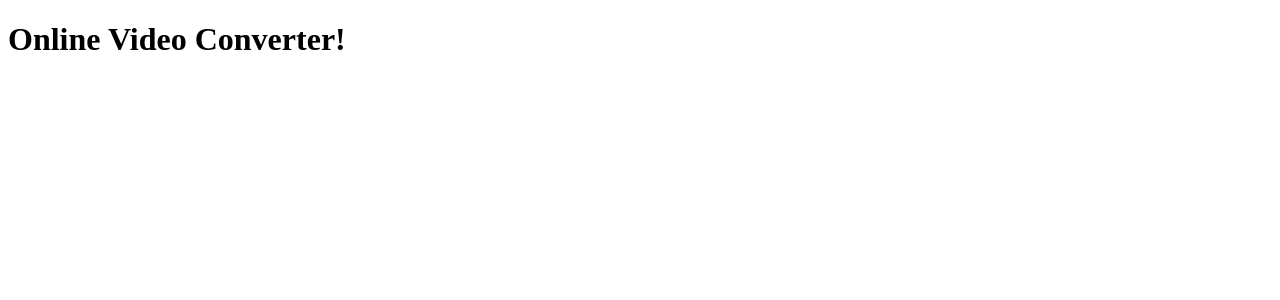
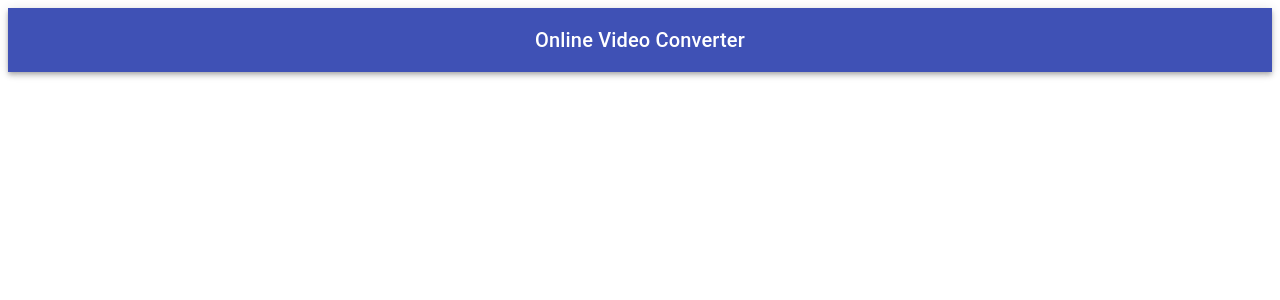
Before and after one commit to tcanbolat/online-video-converter, a React (Create React App) app in the folder client/: page / in a window 1280 px wide. Shown: the top 300 px of the page. Built offline with nearby package versions, Linux system fonts and the light colour scheme.

Commit message:
imported material-ui & added appbar

```diff
--- a/client/package.json
+++ b/client/package.json
@@ -4,6 +4,7 @@
   "private": true,
   "proxy": "http://localhost:3001/",
   "dependencies": {
+    "@material-ui/core": "^4.9.12",
     "@testing-library/jest-dom": "^4.2.4",
     "@testing-library/react": "^9.5.0",
     "@testing-library/user-event": "^7.2.1",
--- a/client/public/index.html
+++ b/client/public/index.html
@@ -10,6 +10,7 @@
       content="Web site created using create-react-app"
     />
     <link rel="apple-touch-icon" href="%PUBLIC_URL%/logo192.png" />
+    <link rel="stylesheet" href="https://fonts.googleapis.com/icon?family=Material+Icons" />
     <!--
       manifest.json provides metadata used when your web app is installed on a
       user's mobile device or desktop. See https://developers.google.com/web/fundamentals/web-app-manifest/
--- a/client/src/App.js
+++ b/client/src/App.js
@@ -1,10 +1,11 @@
 import React from 'react';
 import './App.css';
+import AppBar from './components/AppBar';
 
 function App() {
   return (
     <div className="App">
-      <h1>Online Video Converter!</h1>
+      <AppBar/>
     </div>
   );
 }
--- /dev/null
+++ b/client/src/components/AppBar.js
@@ -0,0 +1,35 @@
+import React from "react";
+import { makeStyles } from "@material-ui/core/styles";
+import AppBar from "@material-ui/core/AppBar";
+import Toolbar from "@material-ui/core/Toolbar";
+import Typography from "@material-ui/core/Typography";
+import Button from "@material-ui/core/Button";
+import IconButton from "@material-ui/core/IconButton";
+
+const useStyles = makeStyles((theme) => ({
+  root: {
+    flexGrow: 1,
+  },
+  menuButton: {
+    marginRight: theme.spacing(2),
+  },
+  title: {
+    flexGrow: 1,
+  },
+}));
+
+export default function ButtonAppBar() {
+  const classes = useStyles();
+
+  return (
+    <div className={classes.root}>
+      <AppBar position="static">
+        <Toolbar>
+          <Typography align="center" variant="h6" className={classes.title}>
+            Online Video Converter
+          </Typography>
+        </Toolbar>
+      </AppBar>
+    </div>
+  );
+}
```
Also changed, not shown: 2 other files (tests, documents, lock files or other folders).
